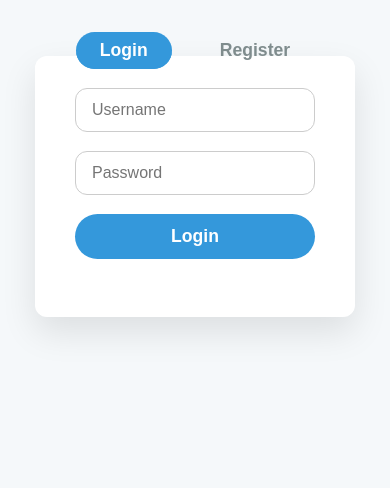
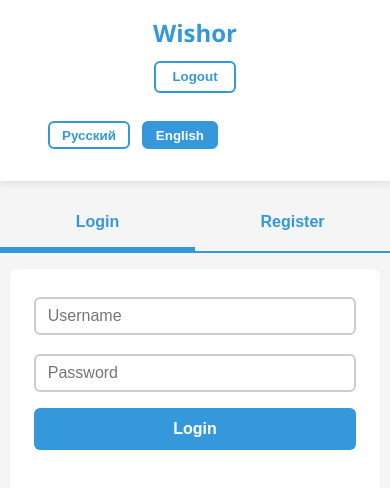
Before and after one commit to xJaSzyy/WishorFrontend, a plain HTML site: page html/auth.html in a window 390 px wide. Drawn offline with Linux system fonts and the light colour scheme.

Commit message:
Добавил локализацию + редизайн стр. авторизации

```diff
--- a/css/auth.css
+++ b/css/auth.css
@@ -1,14 +1,11 @@
 :root {
-    --color-primary: #3498db;
-    --color-secondary: #e67e22;
-    --color-error: #e74c3c;
-    --bg-light: #f5f8fa;
-    --bg-white: #fff;
-    --border-light: #ccc;
-    --text-dark: #2c3e50;
-    --text-muted: #7f8c8d;
-    --font-family: Segoe UI, Tahoma, Geneva, Verdana, sans-serif;
+    --bg-white: #ffffff;
+    --color-new: #3498db;
     --shadow-light: rgba(0, 0, 0, 0.1);
+    --gray-light: #f5f5f5;
+    --gray-dark: #333333;
+    --error-red: #e04848;
+    --font-family: 'Segoe UI', Tahoma, Geneva, Verdana, sans-serif;
 }
 
 * {
@@ -17,123 +14,189 @@
 
 body {
     margin: 0;
-    background-color: var(--bg-light);
     font-family: var(--font-family);
-    color: var(--text-dark);
+    background-color: var(--gray-light);
+    color: var(--gray-dark);
+    -webkit-font-smoothing: antialiased;
+    -moz-osx-font-smoothing: grayscale;
+    min-height: 100vh;
+}
+
+header {
+    background-color: var(--bg-white);
+    box-shadow: 0 2px 8px var(--shadow-light);
     display: flex;
-    flex-direction: column;
+    justify-content: space-between;
     align-items: center;
-    min-height: 100vh;
-    padding: 2rem 1rem;
+    padding: 1rem 2rem;
+    position: sticky;
+    top: 0;
+    z-index: 100;
+}
+
+.header-left label {
+    font-weight: 700;
+    font-size: 1.5rem;
+    color: var(--color-new);
+    user-select: none;
+}
+
+.language-switcher {
+    display: flex;
+    gap: 0.75rem;
+}
+
+.language-switcher button {
+    background-color: transparent;
+    border: 2px solid var(--color-new);
+    color: var(--color-new);
+    padding: 0.3rem 0.75rem;
+    border-radius: 6px;
+    font-weight: 600;
+    cursor: pointer;
+    transition: background-color 0.3s ease, color 0.3s ease;
+}
+
+.language-switcher button.active,
+.language-switcher button:hover {
+    background-color: var(--color-new);
+    color: var(--bg-white);
+}
+
+.header-right .logout-button {
+    background-color: transparent;
+    border: 2px solid var(--color-new);
+    color: var(--color-new);
+    padding: 0.4rem 1rem;
+    border-radius: 6px;
+    font-weight: 600;
+    cursor: pointer;
+    transition: background-color 0.3s ease, color 0.3s ease;
+}
+
+.header-right .logout-button:hover {
+    background-color: var(--color-new);
+    color: var(--bg-white);
 }
 
 .tab {
-    position: relative;
-    z-index: 10;
+    background-color: transparent;
+    max-width: 400px;
+    margin: 2rem auto 1rem;
     display: flex;
-    gap: 1.5rem;
+    border-bottom: 2px solid var(--color-new);
+    border-radius: 0;
+    box-shadow: none;
+    overflow: visible;
 }
 
-
 .tab button {
-    background: transparent;
+    flex: 1;
+    padding: 1rem 0;
+    background: none;
     border: none;
+    border-bottom: 4px solid transparent;
     font-weight: 600;
-    font-size: 1.1rem;
-    padding: 0.5rem 1.5rem;
     cursor: pointer;
-    color: var(--text-muted);
-    border-radius: 40px;
-    transition: all 0.3s ease;
-    box-shadow: inset 0 -2px 0 transparent;
+    color: var(--color-new);
+    transition: border-color 0.3s ease, color 0.3s ease;
     user-select: none;
+    font-size: 1rem;
 }
 
+.tab button.active,
 .tab button:hover {
-    color: var(--color-primary);
-}
-
-.tab button.active {
-    color: var(--bg-white);
-    background-color: var(--color-primary);
-    box-shadow: inset 0 -2px 0 var(--color-primary);
-    cursor: default;
+    border-bottom-color: var(--color-new);
+    color: var(--color-new);
+    background: transparent;
 }
 
 dialog {
     border: none;
-    border-radius: 12px;
+    border-radius: 8px;
+    max-width: 400px;
+    width: 90vw;
+    padding: 2rem;
     background-color: var(--bg-white);
-    box-shadow: 0 15px 35px var(--shadow-light);
-    padding: 2rem 2.5rem;
-    width: 320px;
-    max-width: 90vw;
-    margin-top: 1.5rem;
-    z-index: 5;
+    margin: 0 auto 2rem;
 }
 
 form {
     display: flex;
     flex-direction: column;
-    gap: 1.2rem;
+    gap: 1rem;
 }
 
-label {
-    width: 100%;
+form label {
+    display: flex;
+    flex-direction: column;
+    font-weight: 600;
+    font-size: 0.9rem;
+    color: var(--gray-dark);
 }
 
-input[type="text"],
-input[type="password"] {
-    width: 100%;
-    padding: 0.75rem 1rem;
+form input[type="text"],
+form input[type="password"] {
+    margin-top: 0.2rem;
+    padding: 0.5rem 0.75rem;
+    border: 2px solid #ccc;
+    border-radius: 6px;
     font-size: 1rem;
-    border: 1.8px solid var(--border-light);
-    border-radius: 12px;
-    transition: border-color 0.3s ease, box-shadow 0.3s ease;
+    transition: border-color 0.3s ease;
 }
 
-input[type="text"]:focus,
-input[type="password"]:focus {
+form input[type="text"]:focus,
+form input[type="password"]:focus {
+    border-color: var(--color-new);
     outline: none;
-    border-color: var(--color-primary);
-    box-shadow: 0 0 8px var(--color-primary);
 }
 
-button[type="submit"] {
-    background-color: var(--color-primary);
+form button[type="submit"] {
+    padding: 0.75rem 0;
+    font-weight: 700;
+    font-size: 1rem;
     color: var(--bg-white);
-    font-weight: 700;
-    font-size: 1.1rem;
-    padding: 0.75rem 0;
+    background-color: var(--color-new);
     border: none;
-    border-radius: 30px;
+    border-radius: 6px;
     cursor: pointer;
     transition: background-color 0.3s ease;
-    user-select: none;
 }
 
-button[type="submit"]:hover {
-    background-color: #2874b5;
+form button[type="submit"]:hover {
+    background-color: #005a9e;
 }
 
+#error-message,
 #login-error-message,
 #register-error-message {
-    color: var(--color-error);
-    font-size: 0.9rem;
-    min-height: 1.2rem;
-    margin-top: -0.8rem;
-    user-select: none;
+    color: var(--error-red);
+    min-height: 1.25rem;
+    font-size: 0.85rem;
+    padding-top: 0.2rem;
+    text-align: center;
 }
 
-dialog::backdrop {
-    background: rgba(0, 0, 0, 0.25);
+@media (max-width: 480px) {
+    header {
+        padding: 1rem;
+        flex-wrap: wrap;
+        gap: 0.75rem;
+    }
+    .language-switcher {
+        margin: 0 auto;
+        order: 3;
+    }
+    .header-left, .header-right {
+        flex: 1 1 100%;
+        text-align: center;
+    }
+    .tab {
+        max-width: 100%;
+        margin: 1rem auto;
+    }
+    dialog {
+        width: 95vw;
+        padding: 1.5rem;
+    }
 }
-
-dialog[open] {
-    animation: fadeIn 0.25s ease forwards;
-}
-
-@keyframes fadeIn {
-    from { opacity: 0; transform: translateY(-10px);}
-    to { opacity: 1; transform: translateY(0);}
-}
--- /dev/null
+++ b/css/header.css
@@ -0,0 +1,34 @@
+header {
+    background-color: var(--bg-white);
+    box-shadow: 0 2px 8px var(--shadow-light);
+    display: flex;
+    justify-content: space-between;
+    align-items: center;
+    padding: 1rem 2rem;
+    position: sticky;
+    top: 0;
+    z-index: 100;
+}
+
+.header-left label {
+    font-weight: 700;
+    font-size: 1.5rem;
+    color: var(--color-new);
+    user-select: none;
+}
+
+.header-right .logout-button {
+    background-color: transparent;
+    border: 2px solid var(--color-new);
+    color: var(--color-new);
+    padding: 0.4rem 1rem;
+    border-radius: 6px;
+    font-weight: 600;
+    cursor: pointer;
+    transition: background-color 0.3s ease, color 0.3s ease;
+}
+
+.header-right .logout-button:hover {
+    background-color: var(--color-new);
+    color: var(--bg-white);
+}
--- a/css/wish.css
+++ b/css/wish.css
@@ -22,45 +22,13 @@ body {
     color: var(--text-dark);
     -webkit-font-smoothing: antialiased;
     -moz-osx-font-smoothing: grayscale;
-}
-
-body {
     font-family: var(--font-family);
 }
 
-header {
-    background-color: var(--bg-white);
-    box-shadow: 0 2px 8px var(--shadow-light);
-    display: flex;
-    justify-content: space-between;
-    align-items: center;
-    padding: 1rem 2rem;
-    position: sticky;
-    top: 0;
-    z-index: 100;
-}
-
-.header-left label {
-    font-weight: 700;
-    font-size: 1.5rem;
-    color: var(--color-new);
-    user-select: none;
-}
-
-.header-right .logout-button {
-    background-color: transparent;
-    border: 2px solid var(--color-new);
-    color: var(--color-new);
-    padding: 0.4rem 1rem;
-    border-radius: 6px;
+label {
     font-weight: 600;
-    cursor: pointer;
-    transition: background-color 0.3s ease, color 0.3s ease;
-}
-
-.header-right .logout-button:hover {
-    background-color: var(--color-new);
-    color: var(--bg-white);
+    font-size: 1rem;
+    color: var(--text-dark);
 }
 
 .search-label {
--- a/html/auth.html
+++ b/html/auth.html
@@ -5,30 +5,46 @@
     <meta name="viewport" content="width=device-width, initial-scale=1.0">
     <title>Auth</title>
     <link rel="stylesheet" href="../css/auth.css">
+    <link rel="stylesheet" href="../css/header.css">
 </head>
 <body>
+
+    <!-- header -->
+
+    <header>
+        <div class="header-left">
+            <label>Wishor</label>
+        </div>
+        <div class="language-switcher" style="margin: 1rem;">
+            <button id="btn-ru">Русский</button>
+            <button id="btn-en" class="active">English</button>
+        </div>
+        <div class="header-right">
+            <button class="logout-button">Logout</button>
+        </div>
+    </header>
 
     <!-- tabs -->
 
     <div class="tab">
-        <button class="login-tab-button">Login</button>
-        <button class="register-tab-button">Register</button>
+        <button class="login-tab-button" translate-id="login">Login</button>
+        <button class="register-tab-button" translate-id="register">Register</button>
     </div>
 
     <dialog id="login-tab" open>
         <form id="login-form">
-            <label><input type="text" autocomplete="username" name="username" placeholder="Username" required></label>
-            <label><input type="password" autocomplete="current-password" name="password" placeholder="Password" required ></label>
-            <button type="submit">Login</button>
+            <label><input type="text" autocomplete="username" name="username" placeholder="Username" required translate-id-placeholder="username"></label>
+            <label><input type="password" autocomplete="current-password" name="password" placeholder="Password" required translate-id-placeholder="password"></label>
+            <button type="submit" translate-id="login">Login</button>
             <div id="login-error-message"></div>
         </form>
     </dialog>
 
     <dialog id="register-tab">
         <form id="register-form">
-            <label><input type="text" autocomplete="username" name="username" placeholder="Username" required></label>
-            <label><input type="password" autocomplete="new-password" name="password" placeholder="Password" required></label>
-            <button type="submit">Register</button>
+            <label><input type="text" autocomplete="username" name="username" placeholder="Username" required translate-id-placeholder="username"></label>
+            <label><input type="password" autocomplete="new-password" name="password" placeholder="Password" required translate-id-placeholder="password"></label>
+            <button type="submit" translate-id="register">Register</button>
             <div id="register-error-message"></div>
         </form>
     </dialog>
@@ -36,5 +52,6 @@
     <!-- scripts -->
 
     <script src="../js/auth.js"></script>
+    <script src="../js/localization.js"></script>
 </body>
 </html>
--- a/js/render.js
+++ b/js/render.js
@@ -1,5 +1,7 @@
 const errorBox = document.getElementById('errorBox');
 const errorText = errorBox.querySelector('.error-text');
+
+let currentLang = localStorage.getItem('lang') || 'en';
 
 function createWishCard(wish) {
     const rootStyles = getComputedStyle(document.documentElement);
--- /dev/null
+++ b/locales/en.json
@@ -0,0 +1,6 @@
+{
+  "login": "Login",
+  "register": "Register",
+  "username": "Username",
+  "password": "Password"
+}
--- /dev/null
+++ b/locales/ru.json
@@ -0,0 +1,6 @@
+{
+  "login": "Вход",
+  "register": "Регистрация",
+  "username": "Имя пользователя",
+  "password": "Пароль"
+}
```
Also changed, not shown: html/wish.html (+5 -0 lines), js/localization.js (added, +47 -0 lines).
